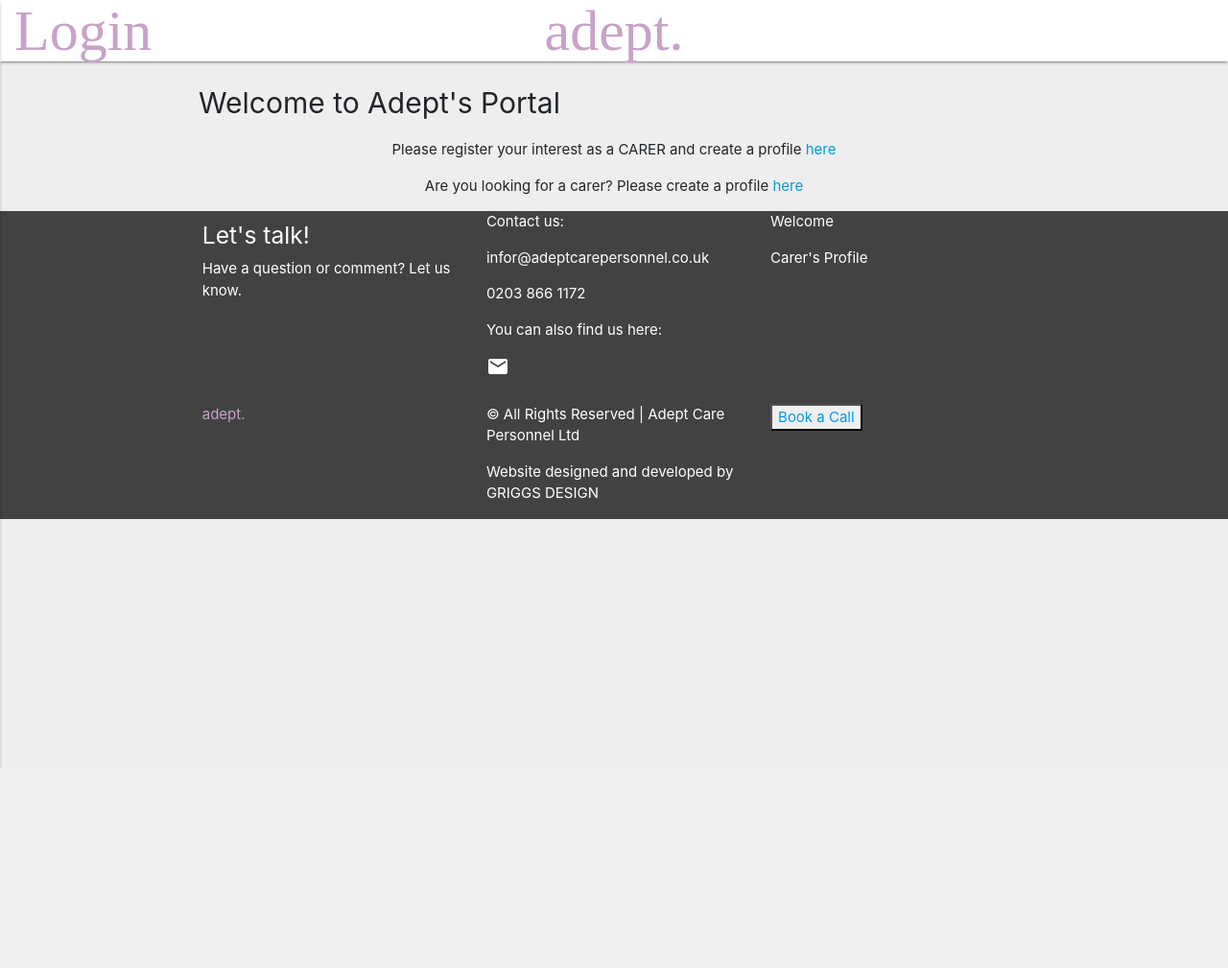
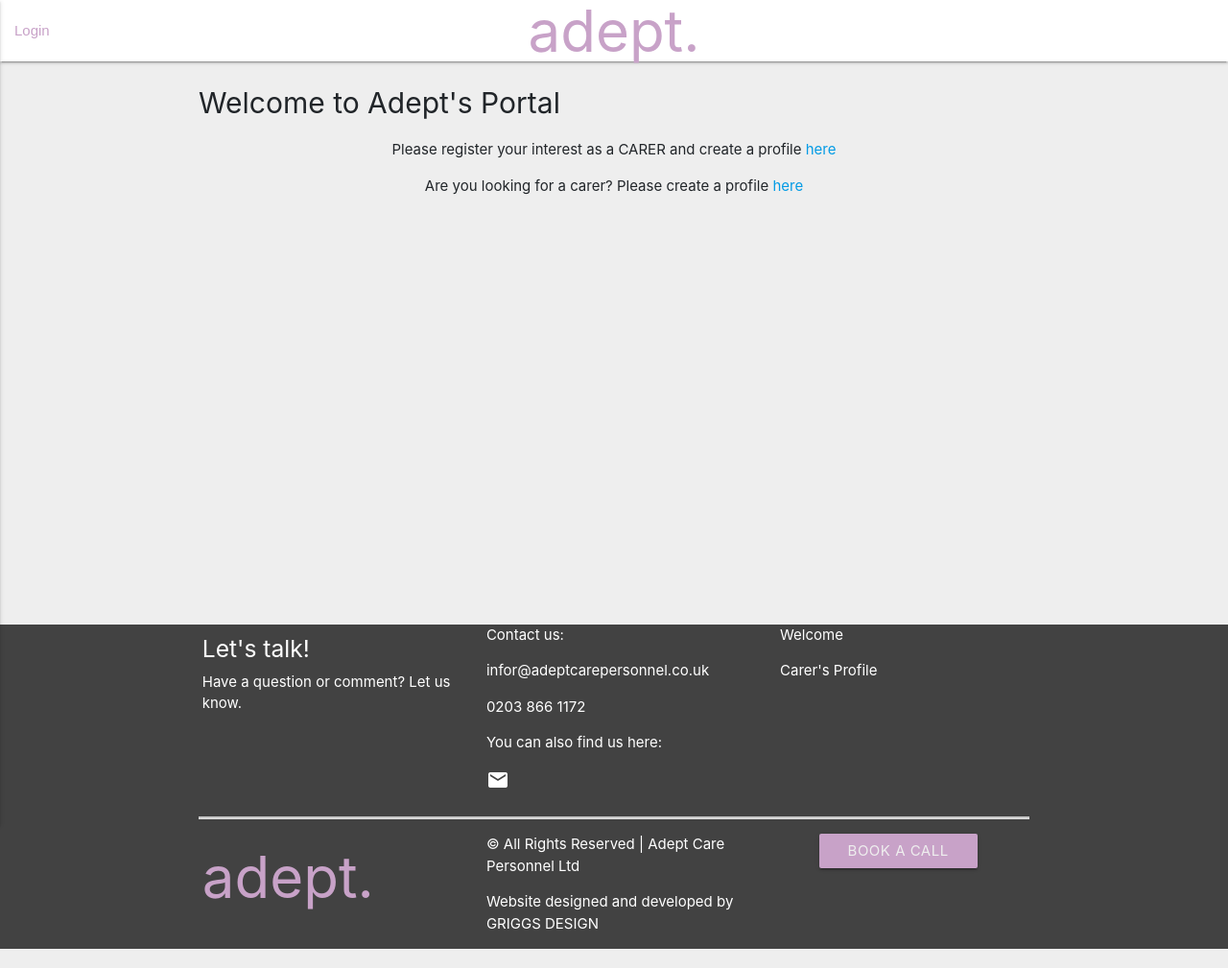
Before and after one commit to sarahg177/adeptcare, a Django app: page /users/ in a window 1280 px wide. Shown: the whole page at 96% size. Before the commit the page ends 800 px from the top, so only its background shows below. Run offline with Django 3.2, Linux system fonts and the light colour scheme; some libraries are stand-ins or nearby versions.

Commit message:
env.py sorted

```diff
--- a/static/css/styles.css
+++ b/static/css/styles.css
@@ -10,8 +10,10 @@ body {
 
 .nav-wrapper a {
     color: #c8a2c8;
-    font-size: 60px;
-    font-family: serif;
+}
+
+.nav {
+    color: #eeeeee;
 }
 
 footer {
@@ -33,13 +35,28 @@ footer {
 
 .btn {
     background-color: #c8a2c8;
+    color: #eeeeee;
 }
 
 .btn:hover {
     background-color: #005357;
 }
 
+button a {
+    color: #eeeeee;
+}
+
+.divider {
+    color: grey;
+    border-width: 2px;
+    border-top-style: solid;
+}
+
 /*---Navbar---*/
+
+main {
+    min-height: 70vh;
+}
 
 .nav-link {
     color: #013537;
@@ -62,9 +79,29 @@ h2 {
     display: block;
 }
 
+.adept {
+    font-size: 60px;
+}
+
+.nav-wrapper .adept {
+    font-size: 60px;
+}
+
+.sitemap {
+    padding-left: 10px;
+}
+
 @media (max-width:780px) {
 
     form {
         width: 100%;
     }
+
+    .login a {
+        font-size: 25px;
+    }
+
+    a.nav-link.login {
+        font-size: 25px;
+    }
 }
--- a/templates/base.html
+++ b/templates/base.html
@@ -21,7 +21,7 @@
 <body>
 <nav>
     <div class="nav-wrapper">
-      <a href="#" class="brand-logo center">adept.</a>
+      <a href="#" class="brand-logo center adept">adept.</a>
         <a href="#" data-activates="mobile-demo" class="button-collapse"><i class="material-icons">menu</i></a>
      <ul id="nav-mobile" class="left hide-on-med-and-down">
 
@@ -29,7 +29,7 @@
              <li><a class="nav-link" href="#">Profile</a></li>
             <li><a class="nav-link" href="{% url 'logout' %}">Logout</a></li>
          {% else %}
-             <li><a class="nav-link" href="{% url 'login' %}">Login</a></li>
+             <li><a class="nav-link login" href="{% url 'login' %}">Login</a></li>
          {% endif %}
      </ul>
         <ul class="side-nav" id="mobile-demo">
@@ -74,16 +74,17 @@
         <p><a class="sitemap" href="{% url 'carer_profile' %}">Carer's Profile</a></p>
     </div>
 </div>
+        <hr class="divider">
     <div class="row">
         <div class="col-lg-4 col-md-4 mx-auto">
-           <a href="#" class="brand-logo center">adept.</a>
+           <a href="#" class="brand-logo center adept">adept.</a>
         </div>
        <div class="col-lg-4 col-md-4 mx-auto">
            <p>&copy; All Rights Reserved | Adept Care Personnel Ltd</p>
            <p>Website designed and developed by <a class="griggs_design_link" href="https://www.griggsdesign.co.uk">GRIGGS DESIGN</a> </p>
         </div>
         <div class="col-lg-4 col-md-4 mx-auto">
-            <button class="book_call"><a href="https://www.adeptcarepersonnel.co.uk/contact-us">Book a Call</a></button>
+            <button class="btn btn-primary book_call"><a href="https://www.adeptcarepersonnel.co.uk/contact-us">Book a Call</a></button>
         </div>
     </div>
     </div>
```
Also changed, not shown: 1 other file.
